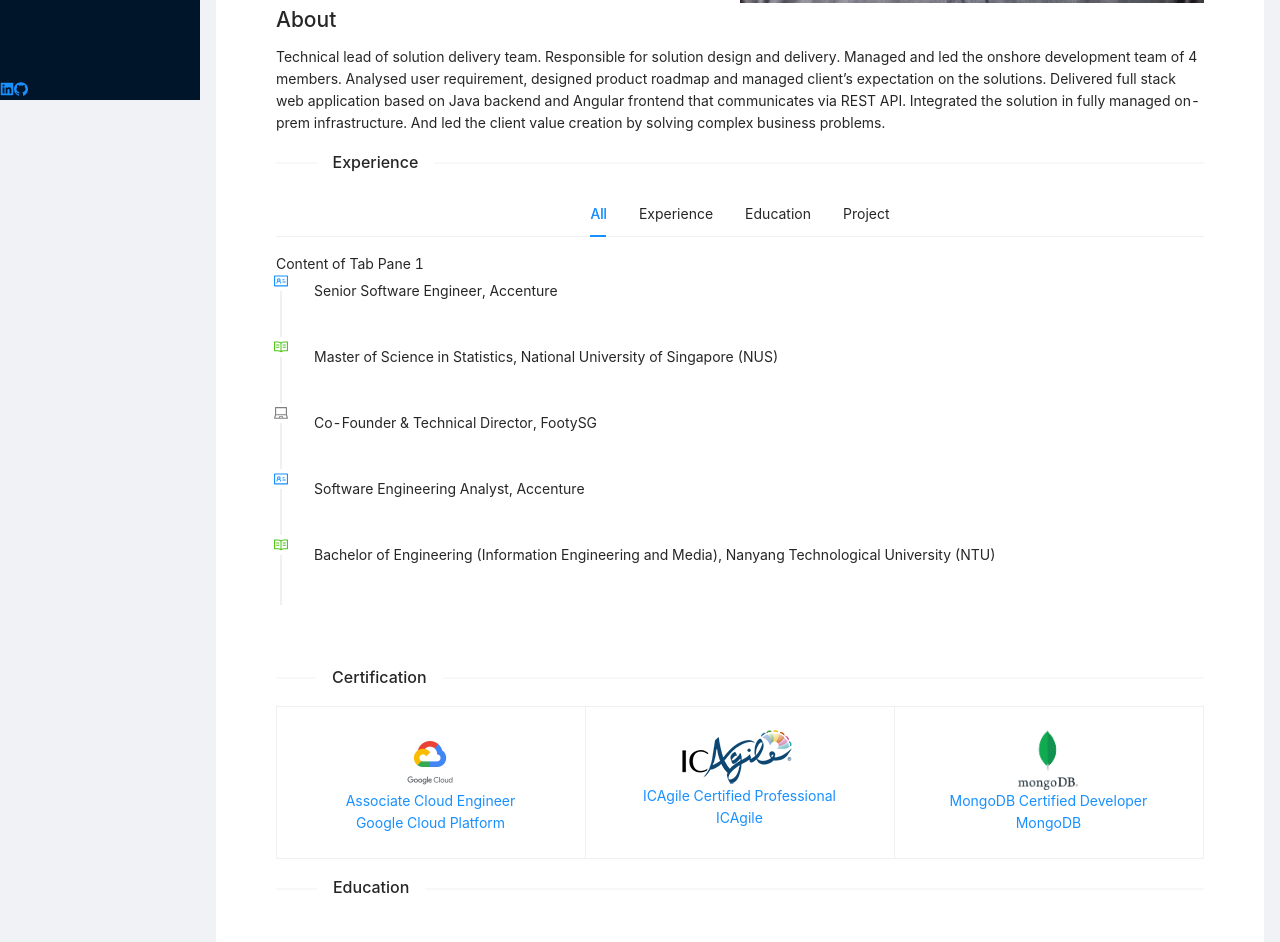
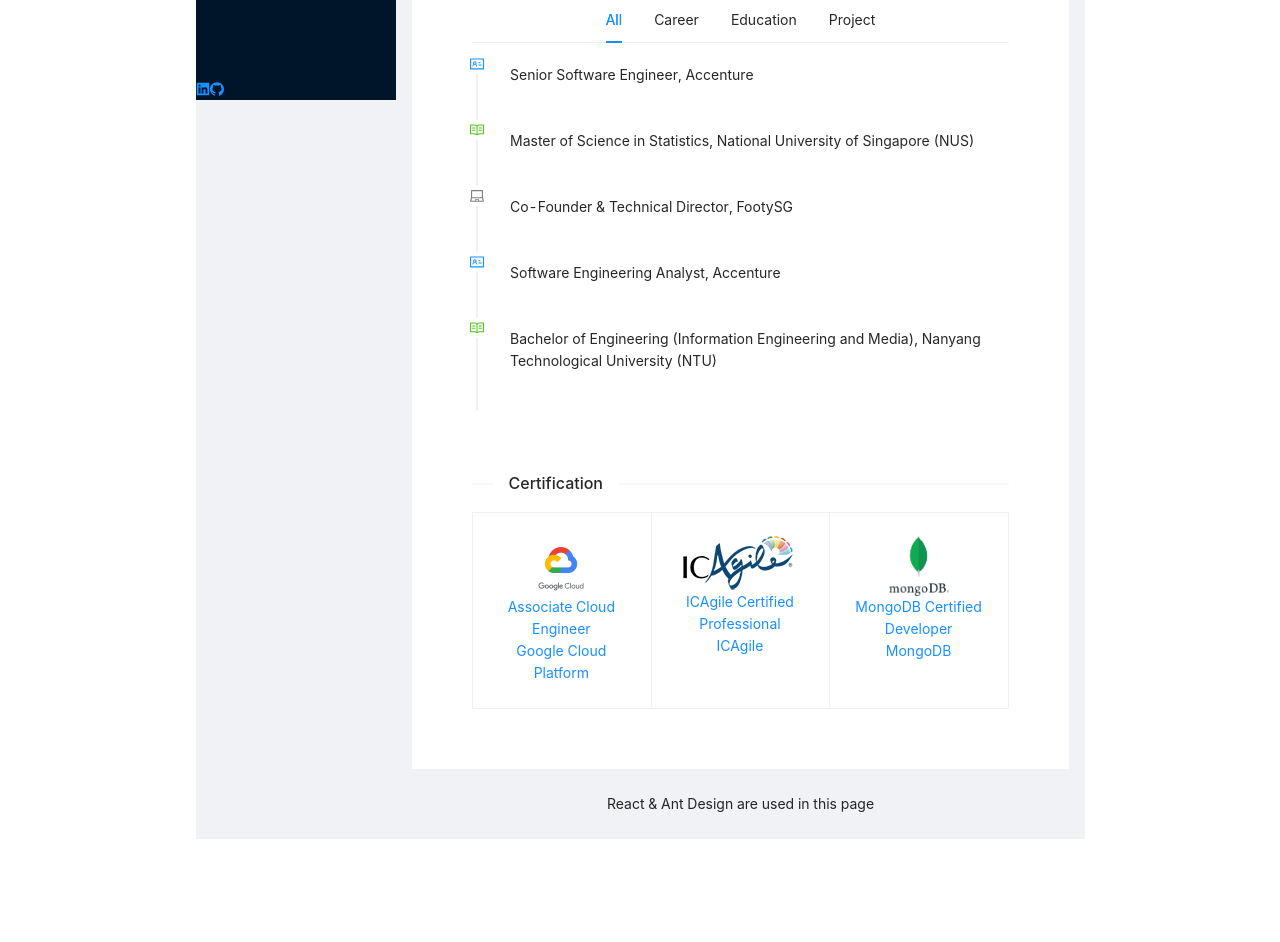
Before and after one commit to pandaxfly/ocr-frontend, a React (Create React App) app: page / in a window 1280 px wide. Shown: the part 700-1642 px from the top of the page. After the commit the page ends 1539 px from the top, so only its background shows below. Built offline with nearby package versions, Linux system fonts and the light colour scheme.

Commit message:
added tabs filter experience

```diff
--- a/src/expedu/ExpEdu.jsx
+++ b/src/expedu/ExpEdu.jsx
@@ -4,33 +4,24 @@ import { Timeline, Collapse, Tag } from 'antd';
 import { IdcardOutlined, ReadOutlined, LaptopOutlined } from '@ant-design/icons';
 
 import expEduData from './expedu.data'
-
 const expEduItems = expEduData;
 
-class Highlights extends React.Component {
+class ExpEdu extends React.Component {
   constructor(props) {
     super(props);
   }
 
   render() {
-    console.log(this.props.items)
     return (
-      this.props.items.map((highlight, index) => {
-        return (
-          <a key={index} href={highlight.url} target="_blank" rel="noreferrer noopener">
-            {highlight.title}
-            <Tag color="success">{highlight.area}</Tag>
-            <br />
-          </a>
-
-        )
-      })
+      <Timeline>
+        <ExpEduItem type={this.props.tab}/>
+      </Timeline>
     )
   }
 }
 
+
 class ExpEduItem extends React.Component {
-
   genExtra() {
     return (
       <div className="panel-header" onClick={event => {
@@ -43,15 +34,15 @@ class ExpEduItem extends React.Component {
   };
 
   render() {
+    let timelineMap = new Map([
+      ['career', [<IdcardOutlined />, "blue"]],
+      ['education', [<ReadOutlined />, "green"]],
+      ['project',  [<LaptopOutlined />, "grey"]],
+    ]);
+
     return (
       expEduItems.map((exp, ind) => {
-        let timelineMap = new Map([
-          ['experience', [<IdcardOutlined />, "blue"]],
-          ['education', [<ReadOutlined />, "green"]],
-          ['project',  [<LaptopOutlined />, "grey"]],
-        ])
-
-        return (
+        return ((this.props.type === 'all') || (exp.type === this.props.type)) && (
           <Timeline.Item key={ind+1} dot={timelineMap.get(exp.type)[0]} color={timelineMap.get(exp.type)[1]}>
             <Collapse accordion ghost>
               <Collapse.Panel showArrow={false} header={exp.title + ", " + exp.organization} key={ind+1} extra={this.genExtra()}>
@@ -69,19 +60,27 @@ class ExpEduItem extends React.Component {
   }
 }
 
-class ExpEdu extends React.Component {
+
+
+class Highlights extends React.Component {
   constructor(props) {
     super(props);
   }
 
   render() {
+    console.log(this.props.items)
     return (
-      <Timeline>
-        <ExpEduItem name="noname"/>
-      </Timeline>
+      this.props.items.map((highlight, index) => {
+        return (
+          <a key={index} href={highlight.url} target="_blank" rel="noreferrer noopener">
+            {highlight.title}
+            <Tag color="success">{highlight.area}</Tag>
+            <br />
+          </a>
+        )
+      })
     )
   }
-
 }
 
 export default ExpEdu;
--- a/src/expedu/expedu.data.js
+++ b/src/expedu/expedu.data.js
@@ -1,6 +1,6 @@
 const expEduData = [
   {
-    type: 'experience',
+    type: 'career',
     year: '2017-2021',
     title: 'Senior Software Engineer',
     organization: 'Accenture',
@@ -35,7 +35,7 @@ const expEduData = [
     highlights: []
   },
   {
-    type: 'experience',
+    type: 'career',
     year: '2015-2017',
     title: 'Software Engineering Analyst',
     organization: 'Accenture',
--- a/src/index.css
+++ b/src/index.css
@@ -1,5 +1,4 @@
 body {
-  margin: 0;
   font-family: -apple-system, BlinkMacSystemFont, 'Roboto' 'Helvetica Neue';
   -webkit-font-smoothing: antialiased;
   -moz-osx-font-smoothing: grayscale;
@@ -8,6 +7,16 @@ body {
 code {
   font-family: source-code-pro, Menlo, Monaco, Consolas, 'Courier New',
     monospace;
+}
+
+#root {
+  margin-right: auto;
+  margin-left: auto;
+  padding-left: 15px;
+  padding-right: 15px;
+  max-width: 920px;
+  border-left: 1px solid rgba(255, 255, 255, 0.15);
+
 }
 
 .logo {
--- a/src/layouts/FixedSlideLayout.js
+++ b/src/layouts/FixedSlideLayout.js
@@ -9,6 +9,9 @@ import EduExp from '../expedu/ExpEdu.jsx';
 class FixedSlideLayout extends React.Component {
   constructor(props) {
     super(props);
+    this.state = {
+      experience: 'all'
+    };
   }
 
   render() {
@@ -17,10 +20,10 @@ class FixedSlideLayout extends React.Component {
     const { TabPane } = Tabs;
 
     const siderStyle = {
+      width: '25%',
+      height: '100vh',
       overflow: 'auto',
-      height: '100vh',
       position: 'fixed',
-      left: 0,
     };
     const gridStyle = {
       width: '33.33%',
@@ -33,7 +36,7 @@ class FixedSlideLayout extends React.Component {
           <div className="logo">resume.yuehao.dev</div>
 
           <Anchor>
-            <Link href="#hero" title="Home" />
+            <Link href="#hero" title="Summary" />
             <Link href="#about" title="About" />
             <Link href="#experience" title="Experience" />
             <Link href="#certification" title="Certification" />
@@ -65,30 +68,21 @@ class FixedSlideLayout extends React.Component {
                 </Col>
               </Row>
 
-              <h2 >About</h2>
-              <div id="About">
+              <Row id="about">
+                <h2 >About</h2>
                 Technical lead of solution delivery team. Responsible for solution design and delivery. Managed and led the onshore development team of 4 members. Analysed user requirement, designed product roadmap and managed client’s expectation on the solutions. Delivered full stack web application based on Java backend and Angular frontend that communicates via REST API. Integrated the solution in fully managed on-prem infrastructure. And led the client value creation by solving complex business problems.
-              </div>
+              </Row>
 
-
-              <Divider orientation="left">Experience</Divider>
               <div id="experience">
-                <Tabs defaultActiveKey="1" centered>
-                  <TabPane tab="All" key="1">
-                    Content of Tab Pane 1
-                  </TabPane>
-                  <TabPane tab="Experience" key="2">
-
-                  </TabPane>
-                  <TabPane tab="Education" key="3">
-
-                  </TabPane>
-                  <TabPane tab="Project" key="4">
-
-                  </TabPane>
+                <Divider orientation="left">Experience</Divider>
+                <Tabs centered defaultActiveKey="all" onTabClick={(key)=> this.setState({ experience: key })} >
+                  <TabPane tab="All" key="all"></TabPane>
+                  <TabPane tab="Career" key="career"></TabPane>
+                  <TabPane tab="Education" key="education"></TabPane>
+                  <TabPane tab="Project" key="project"></TabPane>
                 </Tabs>
 
-                <EduExp tab='all'/>
+                <EduExp tab={this.state.experience} />
 
                 <br />
                 <br />
@@ -129,15 +123,6 @@ class FixedSlideLayout extends React.Component {
                 </div>
               </div>
 
-              <Divider orientation="left">Education</Divider>
-
-              <div id="education">
-                <br />
-                Education
-                <br />
-                <br />
-              </div>
-
             </div>
           </Content>
           <Footer style={{ textAlign: 'center' }}>React &#38; Ant Design are used in this page</Footer>
```
